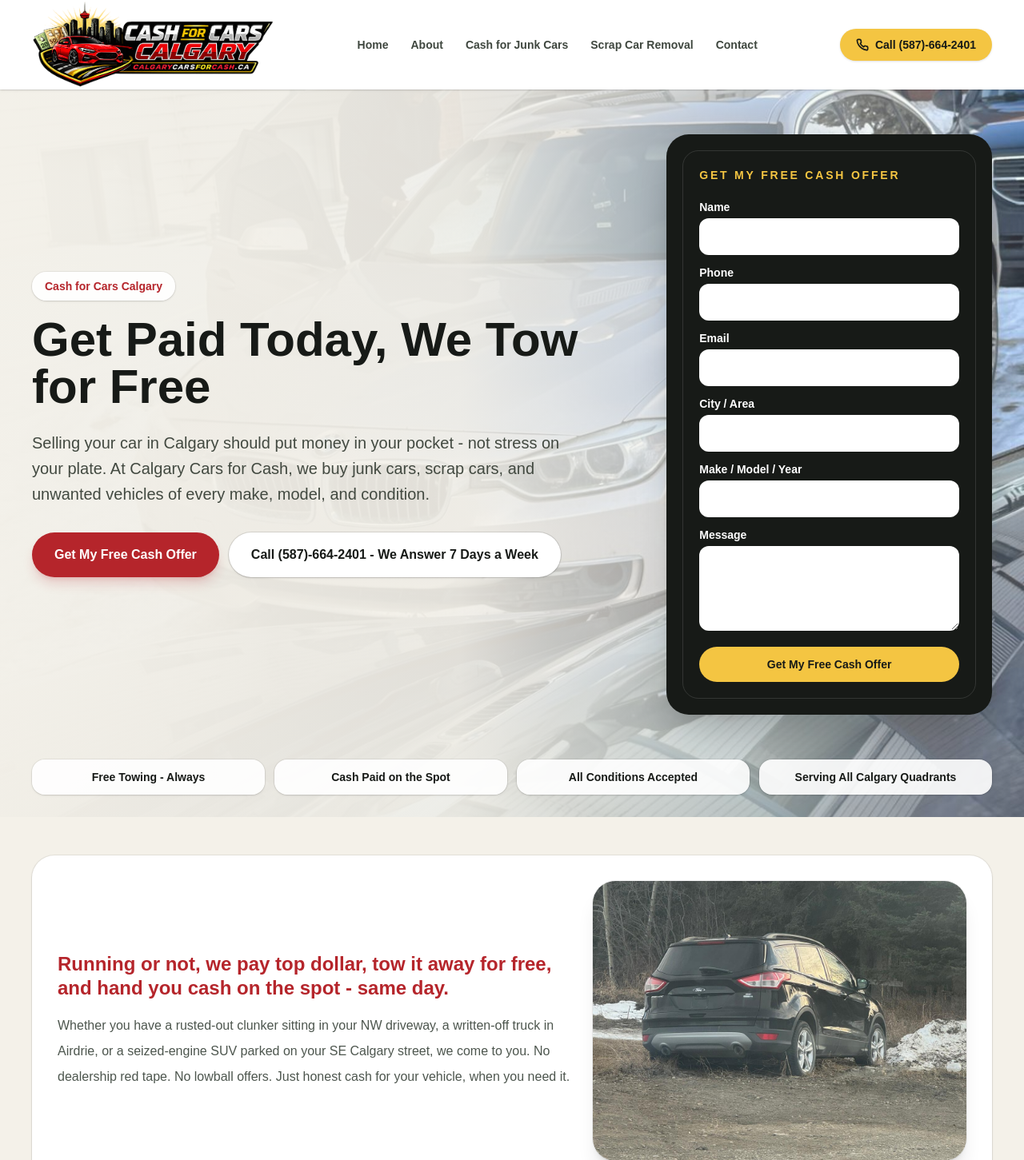
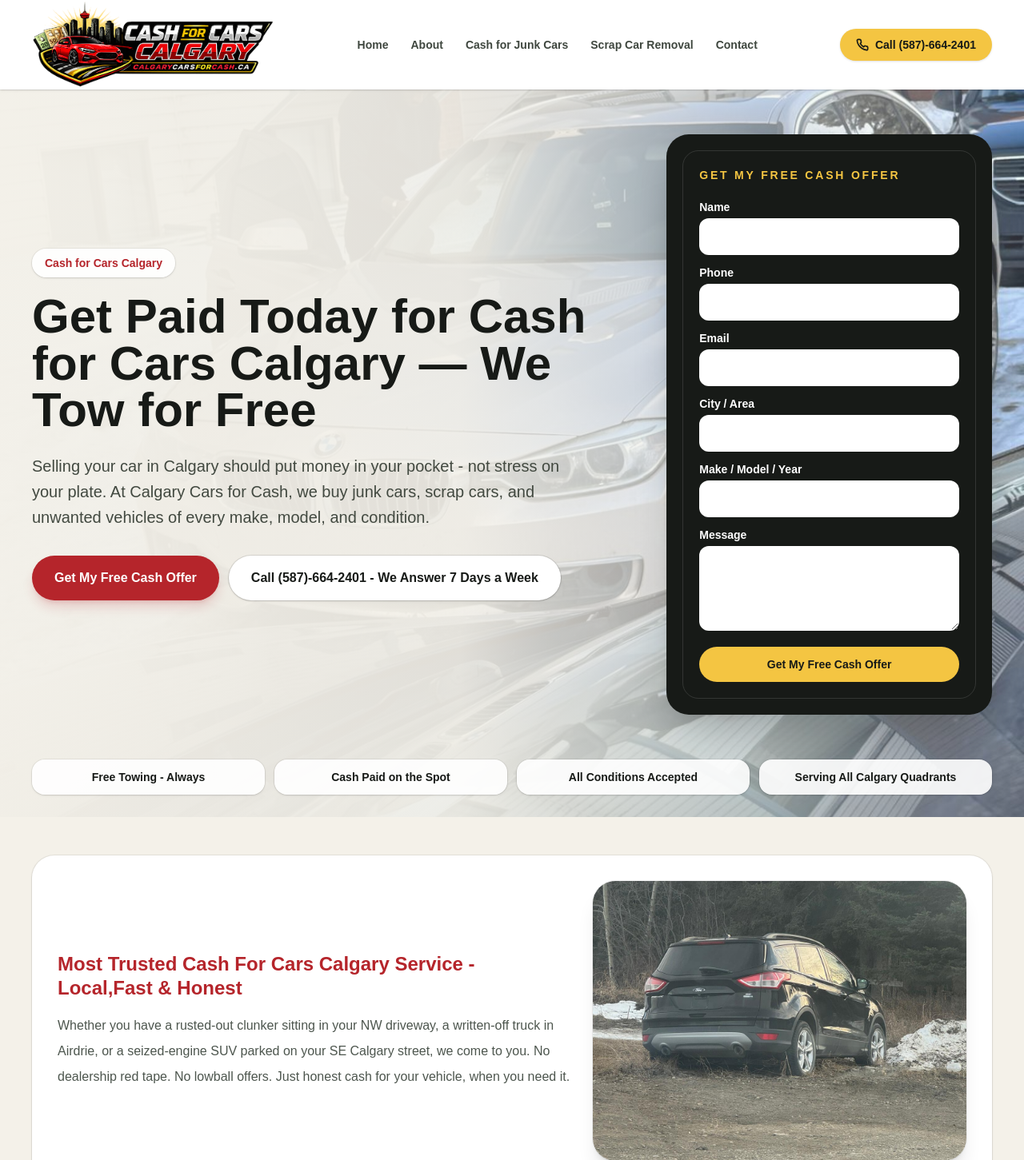
Before and after one commit to jawadamin99/calgarycarsforcash, a Next.js app: page / in a window 1280 px wide. Shown: the top 1451 px of the page at 80% size. Built offline with nearby package versions, Linux system fonts and the light colour scheme.

Commit message:
calgary cars for cash

```diff
--- a/src/app/page.js
+++ b/src/app/page.js
@@ -339,7 +339,7 @@
               <h1
                 className="max-w-4xl text-4xl font-black leading-[0.98] text-[#171a17] sm:text-5xl lg:text-6xl"
               >
-                Get Paid Today, We Tow for Free
+                Get Paid Today for Cash for Cars Calgary — We Tow for Free
               </h1>
               <div
                 className="mt-6 max-w-2xl text-lg leading-8 text-[#424940] sm:text-xl"
@@ -391,8 +391,8 @@
           <div className="grid gap-6 lg:grid-cols-[0.58fr_0.42fr] lg:items-center">
             <div className="grid gap-4">
               <p className="text-2xl font-black leading-tight text-[#b5252b]">
-                Running or not, we pay top dollar, tow it away for free, and
-                hand you cash on the spot - same day.
+                Most Trusted Cash For Cars Calgary Service - Local,Fast &amp;
+                Honest
               </p>
               <p className="text-base leading-8 text-[#4d564e]">
                 Whether you have a rusted-out clunker sitting in your NW
```
